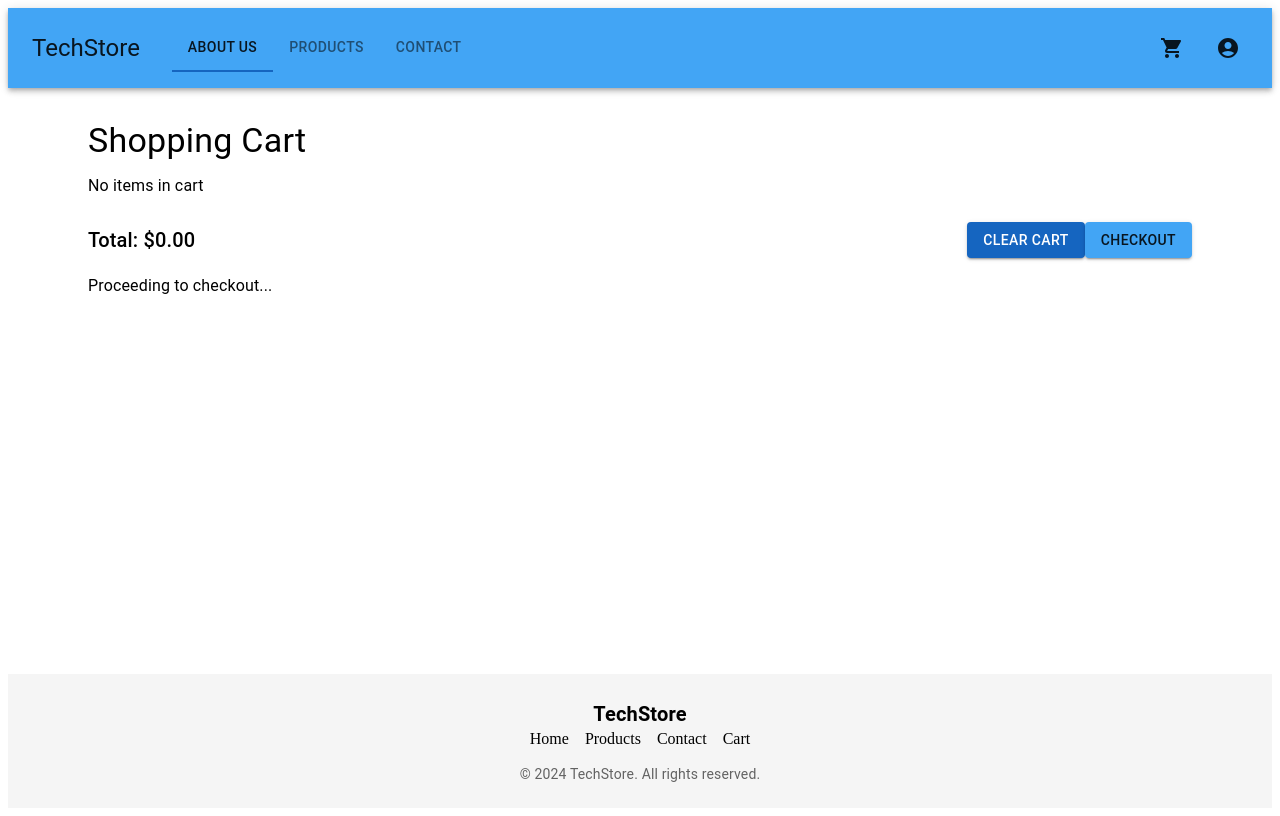
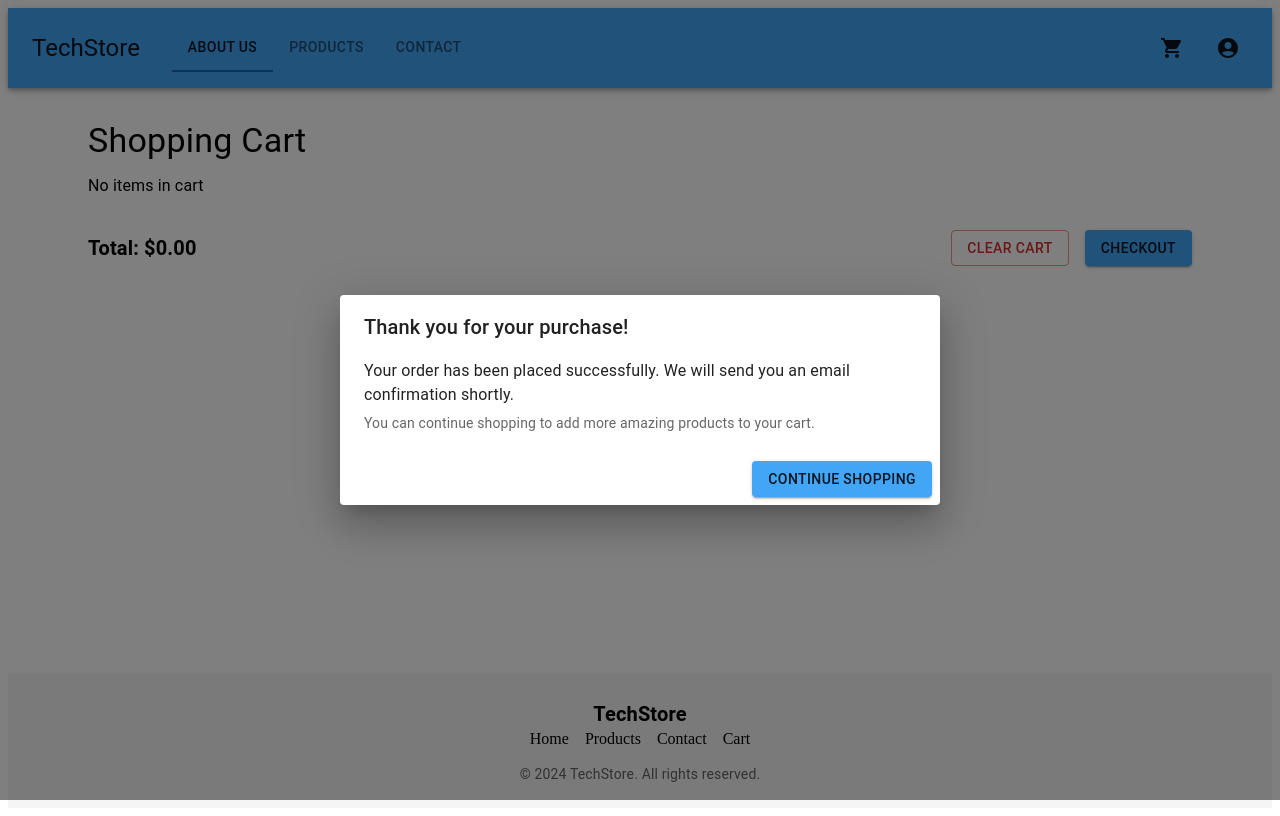
Before and after one commit to LedinaRrethi/E-Commerce-Week6, a React (Vite) app: page /cart in a window 1280 px wide. Both pictures are taken after a click on the button "CHECKOUT". Built offline with nearby package versions, Linux system fonts and the light colour scheme.

Commit message:
added dialog on checkout , fixing styles

```diff
--- a/src/components/features/ProductForm.tsx
+++ b/src/components/features/ProductForm.tsx
@@ -1,5 +1,5 @@
 import React, { useState } from 'react';
-import { TextField, Button, Box, Typography } from '@mui/material';
+import { TextField, Button, Box, Typography, Snackbar, Alert } from '@mui/material';
 import { useProduct } from '../../store/productContext';
 import { Product } from '../../types/Product';
 
@@ -13,6 +13,7 @@ const ProductForm = ({ onClose }: ProductFormProps) => {
   const [description, setDescription] = useState('');
   const [price, setPrice] = useState('');
   const [image, setImage] = useState<File | null>(null);
+  const [openSnackbar, setOpenSnackbar] = useState(false);
 
   const handleImageUpload = (e: React.ChangeEvent<HTMLInputElement>) => {
     if (e.target.files) setImage(e.target.files[0]);
@@ -33,13 +34,19 @@ const ProductForm = ({ onClose }: ProductFormProps) => {
     };
 
     addProduct(newProduct);
-    alert('Product added successfully!');
+    setOpenSnackbar(true);
     onClose();
   };
 
+  const handleSnackbarClose = () => {
+    setOpenSnackbar(false);
+  };
+
   return (
-    <Box>
-      <Typography variant="h5">Add New Product</Typography>
+    <Box sx={{ p: 3 }}>
+      <Typography variant="h5" gutterBottom>
+        Add New Product
+      </Typography>
       <TextField label="Name" value={name} onChange={(e) => setName(e.target.value)} fullWidth margin="normal" />
       <TextField
         label="Description"
@@ -56,13 +63,40 @@ const ProductForm = ({ onClose }: ProductFormProps) => {
         fullWidth
         margin="normal"
       />
-      <Button variant="contained" component="label">
+      <Button
+        variant="contained"
+        component="label"
+        sx={{
+          backgroundColor: '#4caf50',
+          '&:hover': { backgroundColor: '#45a049' },
+          marginTop: 2,
+        }}
+      >
         Upload Image
         <input type="file" hidden onChange={handleImageUpload} />
       </Button>
-      <Button variant="contained" color="primary" onClick={handleSubmit}>
+
+      <Button
+        variant="contained"
+        color="primary"
+        onClick={handleSubmit}
+        sx={{
+          marginTop: 2,
+        }}
+      >
         Add Product
       </Button>
+
+      <Snackbar
+        open={openSnackbar}
+        autoHideDuration={3000}
+        onClose={handleSnackbarClose}
+        anchorOrigin={{ vertical: 'bottom', horizontal: 'center' }}
+      >
+        <Alert onClose={handleSnackbarClose} severity="success" sx={{ width: '100%' }}>
+          Product added successfully!
+        </Alert>
+      </Snackbar>
     </Box>
   );
 };
--- a/src/pages/AdminPage.tsx
+++ b/src/pages/AdminPage.tsx
@@ -1,13 +1,9 @@
 import { useState } from 'react';
 import { Box, Button, Typography } from '@mui/material';
 import ProductForm from '../components/features/ProductForm';
-import { useProduct } from '../store/productContext';
 
 const AdminPage = () => {
   const [showForm, setShowForm] = useState(false);
-
-  //TODO
-  const { clearProducts } = useProduct();
 
   const handleAddProductClick = () => {
     setShowForm(true);
@@ -17,12 +13,6 @@ const AdminPage = () => {
     setShowForm(false);
   };
 
-  const handleClearAll = () => {
-    if (window.confirm('Are you sure you want to clear all products?')) {
-      clearProducts();
-    }
-  };
-
   return (
     <Box sx={{ p: 3 }}>
       <Typography variant="h4">Admin Page</Typography>
@@ -30,9 +20,6 @@ const AdminPage = () => {
         Add Product
       </Button>
       {showForm && <ProductForm onClose={handleFormClose} />}
-      <Button variant="outlined" color="error" onClick={handleClearAll} sx={{ mt: 2 }}>
-        Clear All Products
-      </Button>
     </Box>
   );
 };
--- a/src/pages/CartPage.tsx
+++ b/src/pages/CartPage.tsx
@@ -1,12 +1,12 @@
 import { useState } from 'react';
-import { Container, Typography, Box, Button } from '@mui/material';
+import { Container, Typography, Box, Button, Dialog, DialogTitle, DialogContent, DialogActions } from '@mui/material';
 import CartItem from '../components/features/CartItem';
 import useCart from '../hooks/useCart';
 import { CartItem as CartItemType } from '../store/cartContext';
 
 const CartPage = () => {
   const { cartItems = [], removeProduct, setProductQuantity, clearCart } = useCart();
-  const [message, setMessage] = useState<string>('');
+  const [dialogOpen, setDialogOpen] = useState(false);
 
   const handleRemove = (id: number) => {
     if (window.confirm('Are you sure you want to remove this product?')) {
@@ -19,8 +19,12 @@ const CartPage = () => {
   };
 
   const handleCheckout = () => {
-    setMessage('Proceeding to checkout...');
-    // TODO:
+    setDialogOpen(true);
+  };
+
+  const handleCloseDialog = () => {
+    setDialogOpen(false);
+    clearCart();
   };
 
   const total = cartItems.reduce((acc: number, item: CartItemType) => acc + item.price * item.quantity, 0);
@@ -44,10 +48,12 @@ const CartPage = () => {
           ))
         )}
       </Box>
-      <Box display="flex" justifyContent="space-between" alignItems="center">
-        <Typography variant="h6">Total: ${total.toFixed(2)}</Typography>
-        <Box>
-          <Button variant="contained" color="secondary" onClick={clearCart}>
+      <Box display="flex" justifyContent="space-between" alignItems="center" mt={4}>
+        <Typography variant="h6" fontWeight="bold">
+          Total: ${total.toFixed(2)}
+        </Typography>
+        <Box display="flex" gap={2}>
+          <Button variant="outlined" color="error" onClick={clearCart}>
             Clear Cart
           </Button>
           <Button variant="contained" color="primary" onClick={handleCheckout}>
@@ -55,11 +61,23 @@ const CartPage = () => {
           </Button>
         </Box>
       </Box>
-      {message && (
-        <Box mt={2}>
-          <Typography variant="body1">{message}</Typography>
-        </Box>
-      )}
+
+      <Dialog open={dialogOpen} onClose={handleCloseDialog}>
+        <DialogTitle>Thank you for your purchase!</DialogTitle>
+        <DialogContent>
+          <Typography variant="body1" gutterBottom>
+            Your order has been placed successfully. We will send you an email confirmation shortly.
+          </Typography>
+          <Typography variant="body2" color="text.secondary">
+            You can continue shopping to add more amazing products to your cart.
+          </Typography>
+        </DialogContent>
+        <DialogActions>
+          <Button onClick={handleCloseDialog} variant="contained" color="primary">
+            Continue Shopping
+          </Button>
+        </DialogActions>
+      </Dialog>
     </Container>
   );
 };
```
